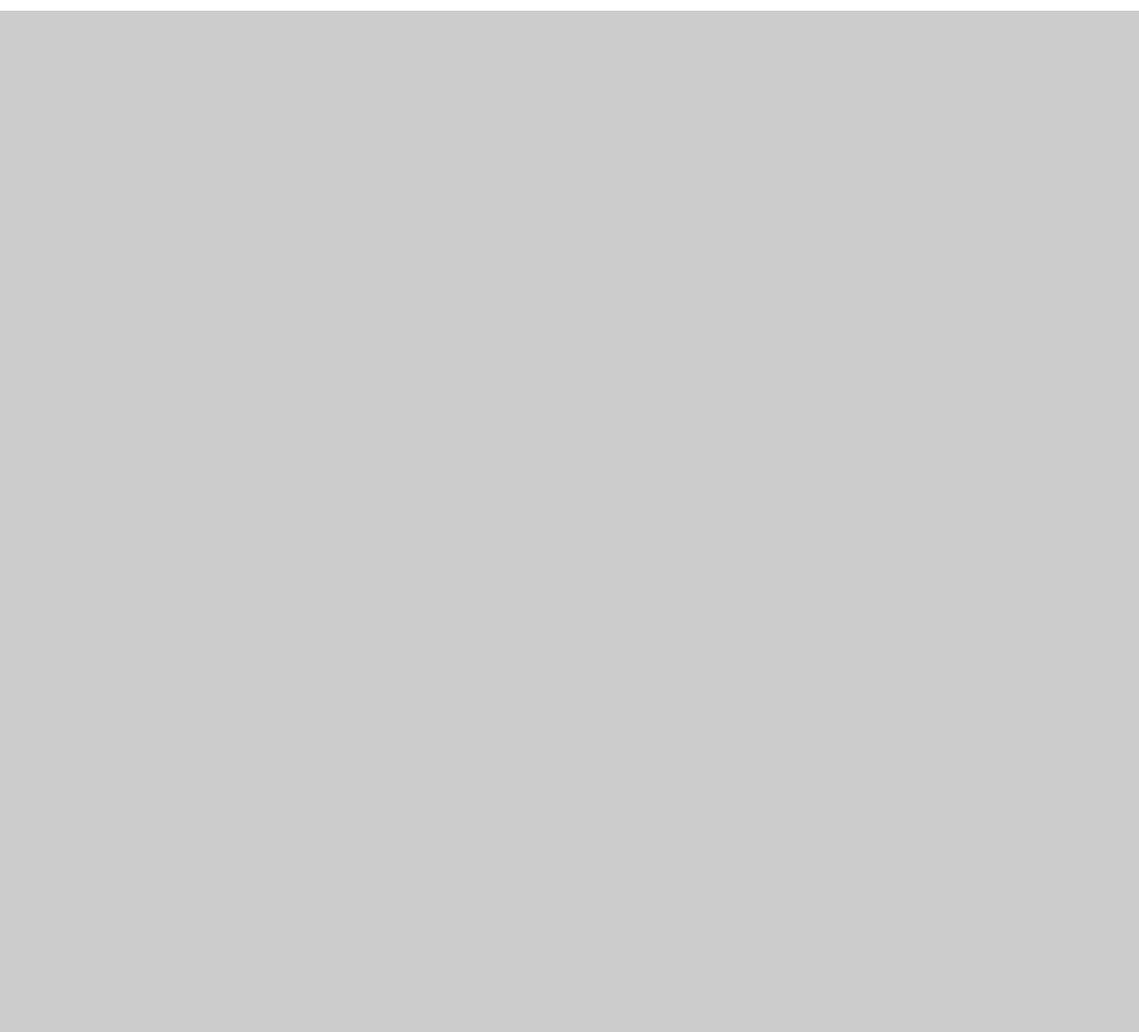
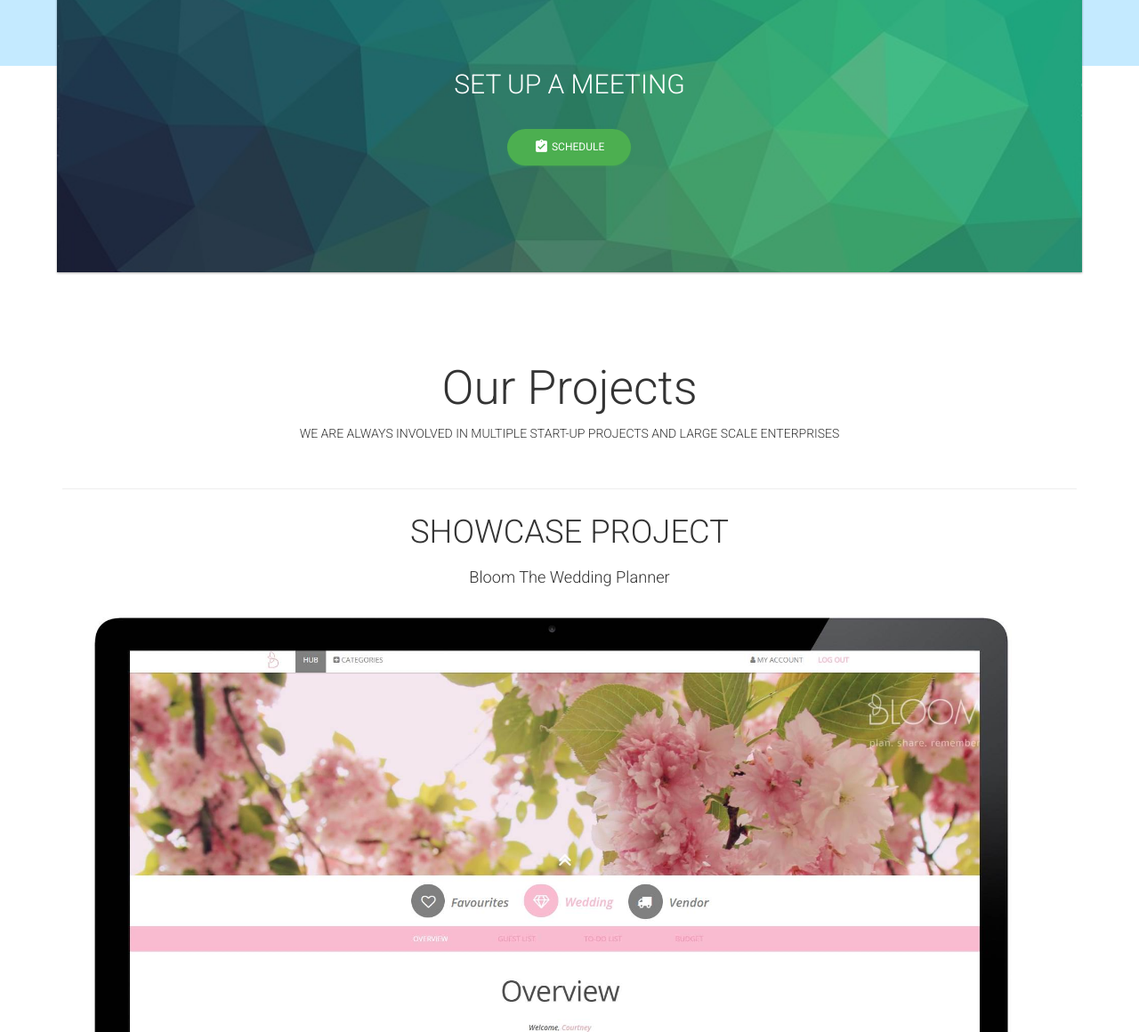
Before and after one commit to CourtneyJooste/pear-capital, a plain HTML site: page index.html in a window 1280 px wide. Shown: the part 2863-4023 px from the top of the page at 89% size. Before the commit the page ends 2875 px from the top, so only its background shows below. Drawn offline with Linux system fonts and the light colour scheme.

Commit message:
Added call to action and started projects section

```diff
--- a/assets/css/custom.css
+++ b/assets/css/custom.css
@@ -103,6 +103,7 @@
 
 .pear-about {
   padding-top: 100px;
+  padding-bottom: 150px;
   background: #c4eaff;
 }
 
@@ -122,6 +123,41 @@
   background: linear-gradient(white, #c4eaff); /* Standard syntax */
 }
 
+.pear-desc-ext{
+  background-color: white;
+  padding-left: 5vw;
+  padding-right: 5vw;
+  text-align: center;
+}
+
+.centered-box-text {
+  padding-top: 110px;
+  padding-bottom: 20px;
+  font-size: 30px;
+  color: white;
+}
+
+.projects {
+  background-color: white;
+  text-align: center;
+  margin-top: -20px;
+  margin-bottom: -10px;
+}
+
+
+.pear-3d-box {
+  padding-bottom: 110px;
+  background: url('../img/low-poly-box.jpg');
+  background-repeat: no-repeat;
+  background-size: cover;
+  transform: translateY(-100px);
+  box-shadow: 0 1px 3px rgba(0,0,0,0.12), 0 1px 2px rgba(0,0,0,0.24);
+  transition: all 0.3s cubic-bezier(.25,.8,.25,1);
+}
+
+.pear-3d-box:hover {
+  box-shadow: 0 14px 28px rgba(0,0,0,0.25), 0 10px 10px rgba(0,0,0,0.22);
+}
 
 @media (max-width:991px) {
   .phone-img {
--- a/index.html
+++ b/index.html
@@ -126,7 +126,7 @@
 	<div class="low-poly-transition">
 		<img class="image-responsive low-poly-separator" style="opacity: 0.9"/>
 	</div>
-	<div class="pear-about">
+	<div class="pear-about container-fluid">
 			<div class="col-md-6">
 				<div class="pear-data-padding">
 					<div class="col-sm-10 col-sm-offset-1">
@@ -141,12 +141,35 @@
 			<div class="col-md-6">
 				<img src="assets/img/dashboard.png" class="image-responsive" style="float: right;"/>
 			</div>
+	</div>
+	<div class="pear-desc-ext">
+		<div class="pear-3d-box">
+			<p class="centered-box-text">
+				SET UP A MEETING
+			</p>
+			<button class="btn btn-success btn-round"><i class="material-icons">assignment_turned_in</i> Schedule<div class="ripple-container"></div></button>
+
+				<!-- <h2>Our Core Beliefs</h2>
+				<h5>At Pear Capital we have a passion for big ideas. We use cutting edge technology to scale any idea into something massive. We don't cut corners and we don't compromise on quality, we birth new ideas and nurture them to fruition and we expedite already existing business ventures to bring the market to you.</h5> -->
+		</div>
+
+	</div>
+
+	<div class="projects" style="padding-bottom: 150px;">
 		<div class="container">
+			<h1>Our Projects</h1>
+			<h6>We are always involved in multiple start-up projects and large scale enterprises</h6>
+			<br /><hr />
+			<h2>SHOWCASE PROJECT</h2>
+			<h4>Bloom The Wedding Planner</h4>
+			<img src="assets/img/imac-bloom.jpg" class="image-responsive" />
+
 		</div>
-	</div>"
+	</div>
+	</div>
 </div>
 
-<footer class="footer footer-transparent" style="background-color: white; margin-top: -21px;">
+<footer class="footer footer-transparent" style="background-color: white;">
     <div class="container">
         <nav class="pull-left">
             <ul>
```
Also changed, not shown: assets/img/imac-bloom.jpg (added), assets/img/imac3.jpg (added), assets/img/low-poly-box.jpg (added), 1 other file.
